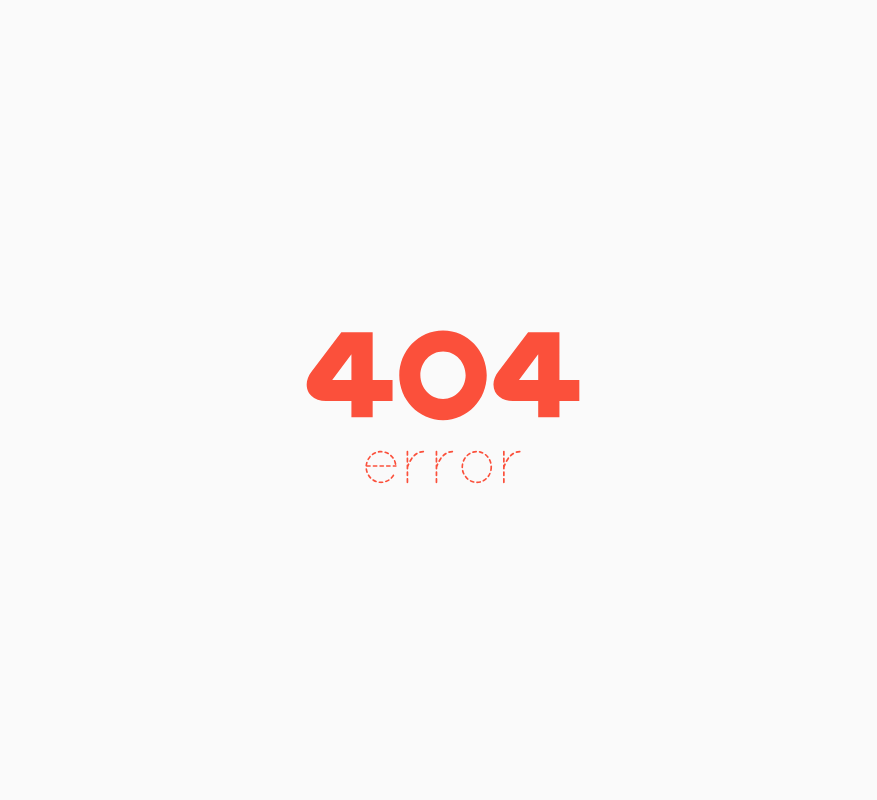
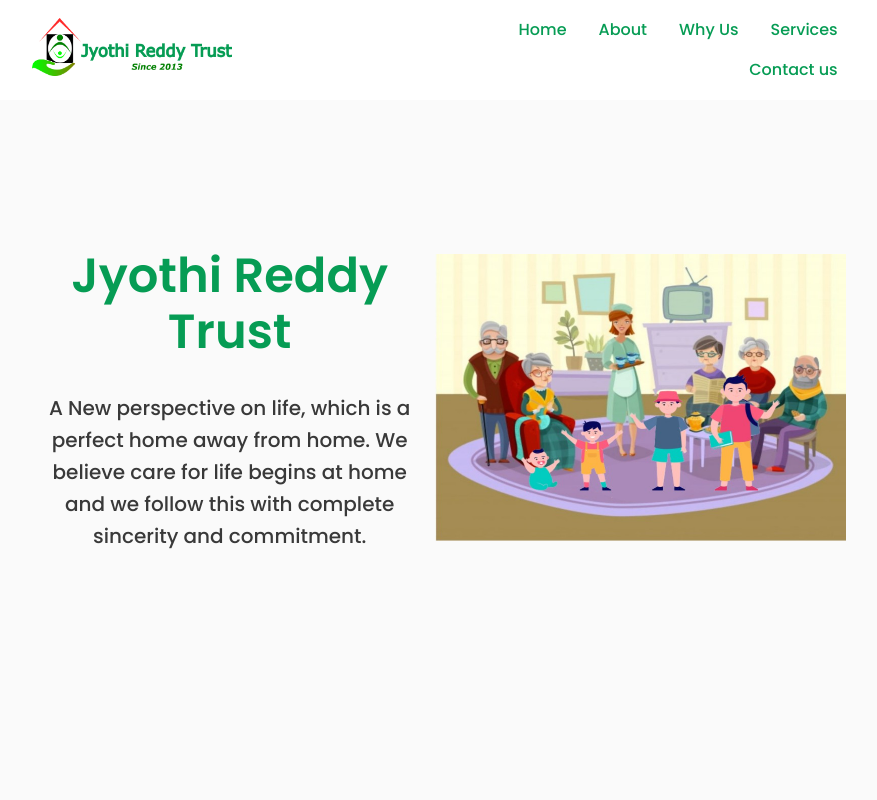
Before and after one commit to RakeshKumarA/jrt, a Next.js app: page / in a window 1280 px wide. Shown: the top 800 px of the page, without its empty margins (197-1074 px from the left). Built offline with nearby package versions, Linux system fonts and the light colour scheme.

Commit message:
New Commit

```diff
--- a/pages/index.js
+++ b/pages/index.js
@@ -11,18 +11,18 @@
 export default function Home() {
   return (
     <>
-      {/* <Head>
+      <Head>
         <title>Jyothi Reddy Trust</title>
         <meta
           name="keywords"
           content="Jyothi Reddy Trust Old Age Home Child Home"
         />
-      </Head> */}
-      {/* <Header /> */}
+      </Head>
+      <Header />
+      {/* <div id="section1">
+        <PageNotFound />
+      </div> */}
       <div id="section1">
-        <PageNotFound />
-      </div>
-      {/* <div id="section1">
         <HomeSection />
       </div>
       <div id="section2">
@@ -39,7 +39,7 @@
       </div>
       <div>
         <FooterSection />
-      </div> */}
+      </div>
     </>
   );
 }
```
